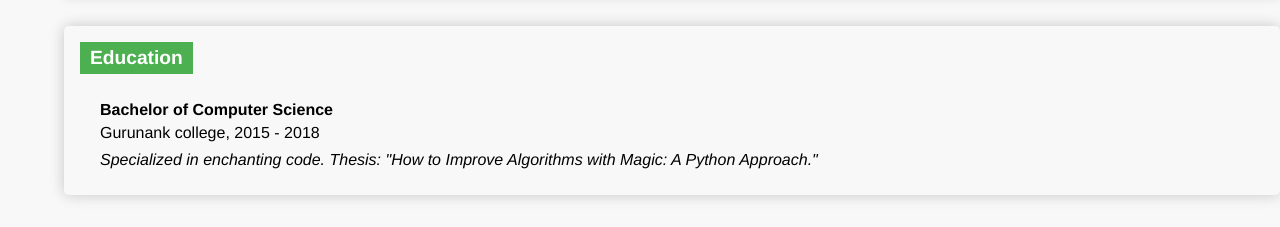
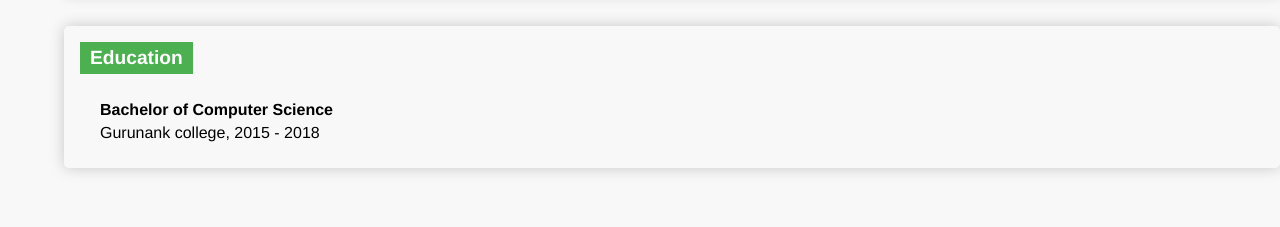
Before and after one commit to DayalanT/portfolio, a plain HTML site: page index.html in a window 1280 px wide. Shown: the part 1163-1390 px from the top of the page. After the commit the page ends 1363 px from the top, so only its background shows below. Drawn offline with Linux system fonts and the light colour scheme.

Commit message:
Update index.html

```diff
--- a/index.html
+++ b/index.html
@@ -82,7 +82,6 @@
                 <li>
                     <span class="degree">Bachelor of Computer Science</span>
                     <span class="school">Gurunank college, 2015 - 2018</span>
-                    <p>Specialized in enchanting code. Thesis: "How to Improve Algorithms with Magic: A Python Approach."</p>
                 </li>
             </ul>
         </section>
```
